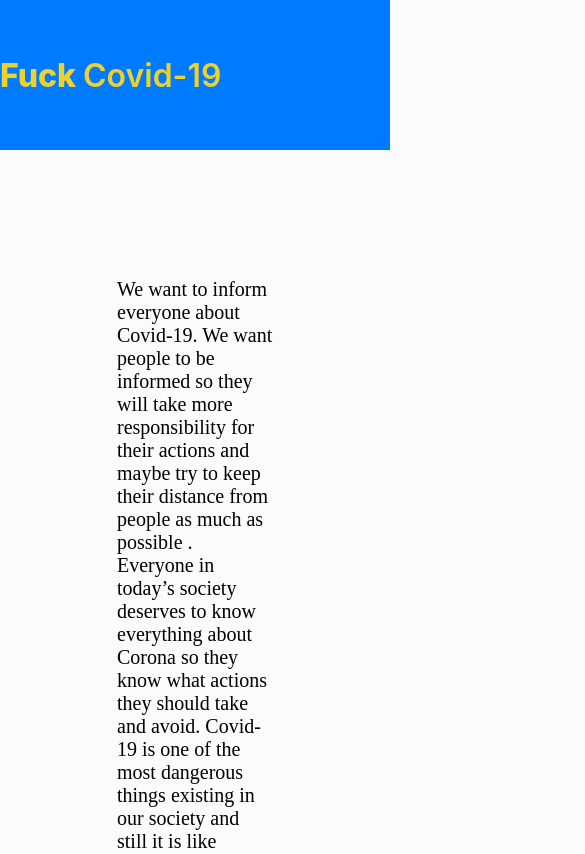
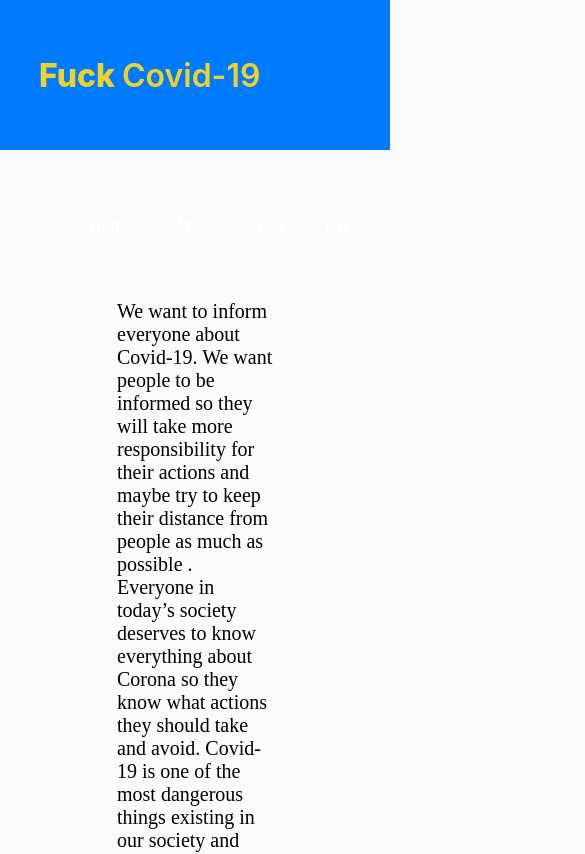
Before and after one commit to mattiskindblom/Kampanj, a plain HTML site: page index.html in a window 390 px wide. Shown: the top 854 px of the page, 585 px wide, since content can reach past the window. Drawn offline with Linux system fonts and the light colour scheme.

Commit message:
Fixade så att den fungerar på 1080p
Den fungerade bara på 1440 p i början men nu fungerar den på 1080p och lite mindre enheter. går bra på ipad

```diff
--- a/style.css
+++ b/style.css
@@ -133,3 +133,11 @@ body {
     opacity: .4;
     font-weight: 200;
   }
+
+
+
+@media (max-width: 1024px) {
+  .inner_header {
+    width: 80%;
+  }
+}
```
